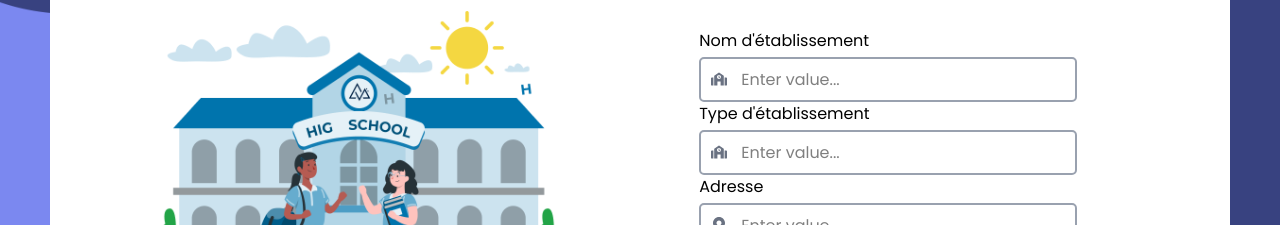
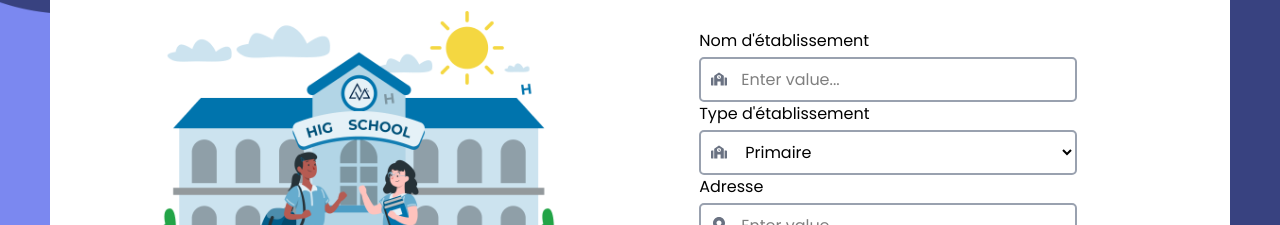
Before and after one commit to Yurine-Yousra/1cs-project, a React (Vite) app: page /register in a window 1280 px wide. Shown: the part 211-436 px from the top of the page. Built offline with nearby package versions, Linux system fonts and the light colour scheme.

Commit message:
authentification

```diff
--- a/src/components/SchoolInfosForm.tsx
+++ b/src/components/SchoolInfosForm.tsx
@@ -2,7 +2,6 @@ import { FaMapMarkerAlt } from "react-icons/fa";
 import { FiPhone } from "react-icons/fi";
 import { MdOutlineEmail } from "react-icons/md";
 import { FaSchool } from "react-icons/fa";
-import InputForm from "./ui/InputForm";
 
 interface SchoolProps {
   setDisplayed: React.Dispatch<React.SetStateAction<boolean>>;
@@ -26,14 +25,21 @@ interface SchoolProps {
 
 const SchoolInfoForm: React.FC<SchoolProps> = ({ setDisplayed, setSchoolInfos, schoolInfos }) => {
   const labels = [
-    { text: `Nom d'établissement`, icon: FaSchool, name: "Nom_détablissement", value: schoolInfos.Nom_détablissement },
-    { text: `Type d'établissement`, icon: FaSchool, name: "Type_détablissement", value: schoolInfos.Type_détablissement },
-    { text: "Adresse", icon: FaMapMarkerAlt, name: "Adress", value: schoolInfos.Adress },
-    { text: "Adresse Email", icon: MdOutlineEmail, name: "Adresse_Email", value: schoolInfos.Adresse_Email },
-    { text: "Numéro de Téléphone", icon: FiPhone, name: "Numéro_de_Téléphone", value: schoolInfos.Numéro_de_Téléphone },
+    { text: `Nom d'établissement`, icon: FaSchool, name: "Nom_détablissement", value: schoolInfos.Nom_détablissement , type:"text"  , selectElement:false},
+    { text: `Type d'établissement`, icon: FaSchool, name: "Type_détablissement", value: schoolInfos.Type_détablissement  , type:"text" ,  selectElement:true},
+    { text: "Adresse", icon: FaMapMarkerAlt, name: "Adress", value: schoolInfos.Adress , type:"text" , selectElement:false },
+    { text: "Adresse Email", icon: MdOutlineEmail, name: "Adresse_Email", value: schoolInfos.Adresse_Email , type:"email" , selectElement:false },
+    { text: "Numéro de Téléphone", icon: FiPhone, name: "Numéro_de_Téléphone", value: schoolInfos.Numéro_de_Téléphone, type:"text" , selectElement:false },
   ];
 
   const handleChange = (e: React.ChangeEvent<HTMLInputElement>) => {
+    setSchoolInfos((prev) => ({
+      ...prev,
+      [e.target.name]: e.target.value,
+    }));
+  };
+
+  const handleSelect = (e: React.ChangeEvent<HTMLSelectElement>) => {
     setSchoolInfos((prev) => ({
       ...prev,
       [e.target.name]: e.target.value,
@@ -44,14 +50,33 @@ const SchoolInfoForm: React.FC<SchoolProps> = ({ setDisplayed, setSchoolInfos, s
     <form className="flex flex-col gap-4 items-center">
       <div className="w-full">
         {labels.map((label, index) => (
-          <InputForm
-            key={index}
-            Inputtext={label.text}
-            InputIcon={label.icon}
-            name={label.name}
-            value={label.value}
-            onChange={handleChange}
-          />
+         <div className="flex flex-col items-start gap-1" key={index}>
+         <label>{label.text}</label>
+         <div className="relative w-full">
+             <label.icon className="absolute left-3 top-1/2 transform -translate-y-1/2 text-gray-500" />
+             {label.selectElement ? (
+             <select onChange={handleSelect} className="w-full rounded-[5px] h-[45px] border-gray-400 border-[2px] focus:border-[var(--color-secondary)] focus:outline-none pl-10">
+              <option value="Primaire">Primaire</option>
+              <option value="Moyenne">Moyenne</option>
+              <option value="Secondaire">Secondaire</option>
+
+             </select>
+             ) : (
+              <input
+             id={label.name}
+             name={label.name}
+             type={label.type}
+             value={label.value}
+             onChange={handleChange}
+             placeholder="Enter value..."
+             required
+             className="w-full rounded-[5px] h-[45px] border-gray-400 border-[2px] focus:border-[var(--color-secondary)] focus:outline-none pl-10"
+           />
+             )
+             }
+
+         </div>
+       </div>
         ))}
       </div>
 
```
